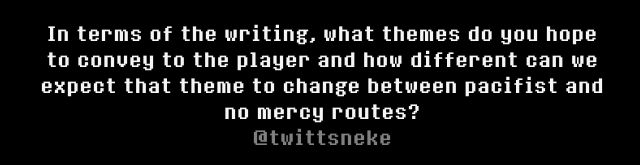
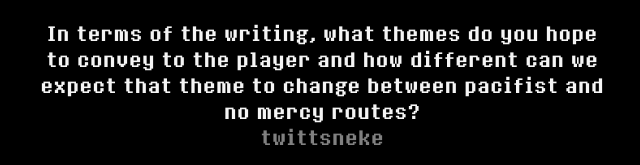
Before and after one commit to Undertale-Wildfire/Undertale-Wildfire.github.io, a plain HTML site: page interview/index.html in a window 1280 px wide. Shown: the part 9240-9405 px from the top of the page, 318-958 px from the left. Drawn offline with Linux system fonts and the light colour scheme.

Commit message:
Remove @ from one of the question authors

```diff
--- a/interview/index.html
+++ b/interview/index.html
@@ -459,7 +459,7 @@
                 <h3>
                     In terms of the writing, what themes do you hope to convey to the player
                     and how different can we expect that theme to change between pacifist and no mercy routes?<br>
-                    <span class="dim">@twittsneke</span>
+                    <span class="dim">twittsneke</span>
                 </h3>
                 <br>
                 <p>
```
